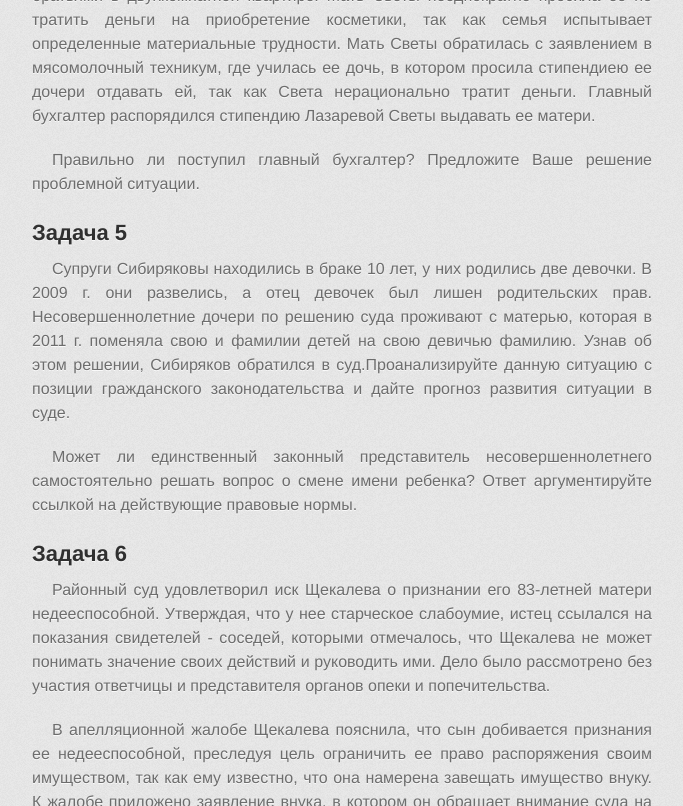
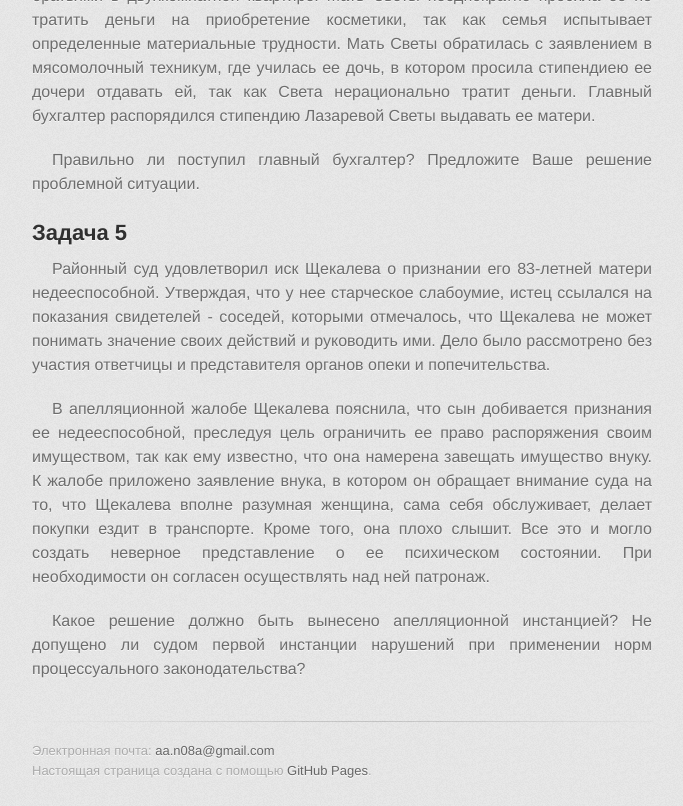
Before and after one commit to a-nova/a-nova.github.io, a Jekyll site: the page built from _grpr/03.md, in a window 1280 px wide and 900 px high, scrolled down 2974 px, cut to the strip 0-806 px from the top of the window. Shown: the whole strip, without its empty margins (298-981 px from the left). Built offline with Jekyll 4.4.1, drawn with Linux system fonts in a browser that asks for light colours; some web fonts are replaced.

Commit message:
rm spr task

```diff
--- a/_grpr/03.md
+++ b/_grpr/03.md
@@ -109,13 +109,13 @@ layout: page
 Правильно ли поступил главный бухгалтер? Предложите Ваше решение проблемной
 ситуации.
 
+<!-- ## Задача 5 -->
+
+<!-- Супруги Сибиряковы находились в браке 10 лет, у них родились две девочки. В 2009 г. они развелись, а отец девочек был лишен родительских прав. Несовершеннолетние дочери по решению суда проживают с матерью, которая в 2011 г. поменяла свою и фамилии детей на свою девичью фамилию. Узнав об этом решении, Сибиряков обратился в суд.Проанализируйте данную ситуацию с позиции гражданского законодательства и дайте прогноз развития ситуации в суде. -->
+
+<!-- Может ли единственный законный представитель несовершеннолетнего самостоятельно решать вопрос о смене имени ребенка? Ответ аргументируйте ссылкой на действующие правовые нормы. -->
+
 ## Задача 5
-
-Супруги Сибиряковы находились в браке 10 лет, у них родились две девочки. В 2009 г. они развелись, а отец девочек был лишен родительских прав. Несовершеннолетние дочери по решению суда проживают с матерью, которая в 2011 г. поменяла свою и фамилии детей на свою девичью фамилию. Узнав об этом решении, Сибиряков обратился в суд.Проанализируйте данную ситуацию с позиции гражданского законодательства и дайте прогноз развития ситуации в суде.
-
-Может ли единственный законный представитель несовершеннолетнего самостоятельно решать вопрос о смене имени ребенка? Ответ аргументируйте ссылкой на действующие правовые нормы.
-
-## Задача 6
 
 Районный суд удовлетворил иск Щекалева о признании его 83-летней матери недееспособной. Утверждая, что у нее старческое слабоумие, истец ссылался на показания свидетелей - соседей, которыми отмечалось, что Щекалева не может понимать значение своих действий и руководить ими. Дело было рассмотрено без участия ответчицы и представителя органов опеки и попечительства.
 
```
